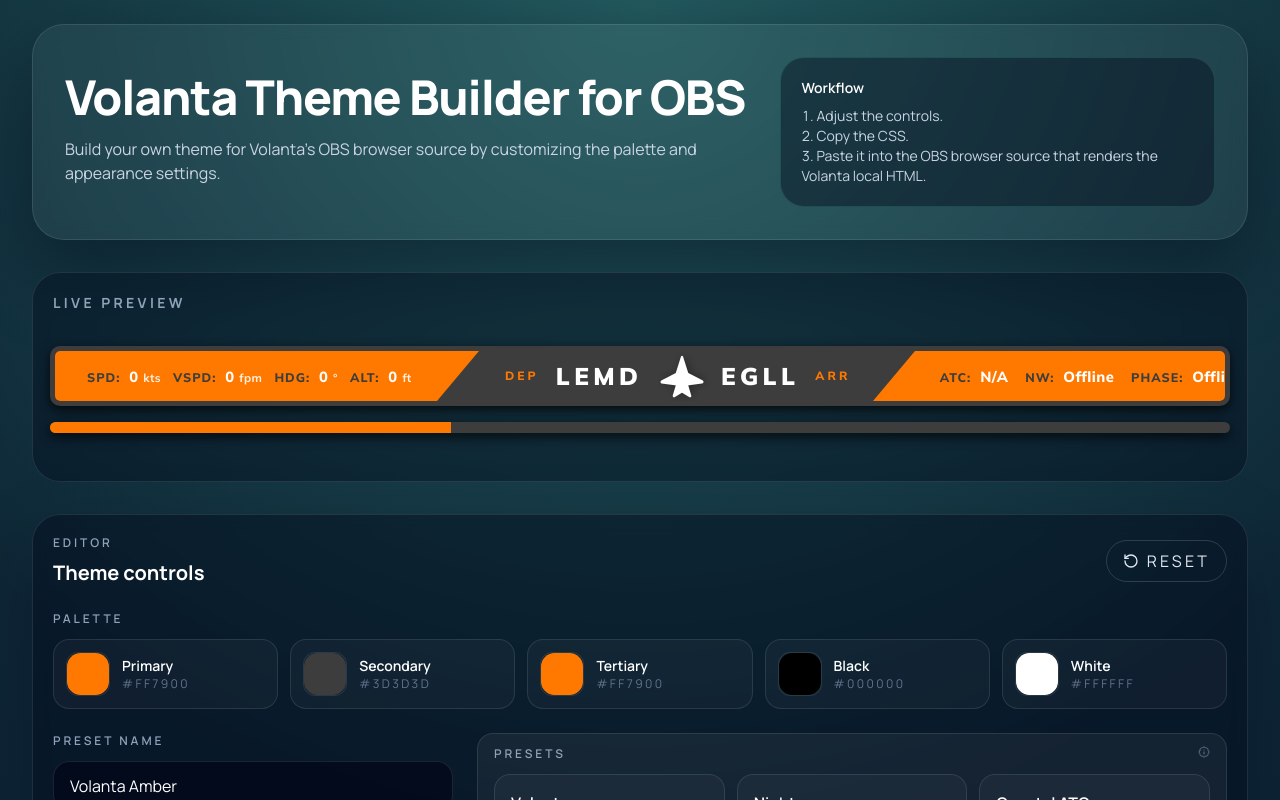
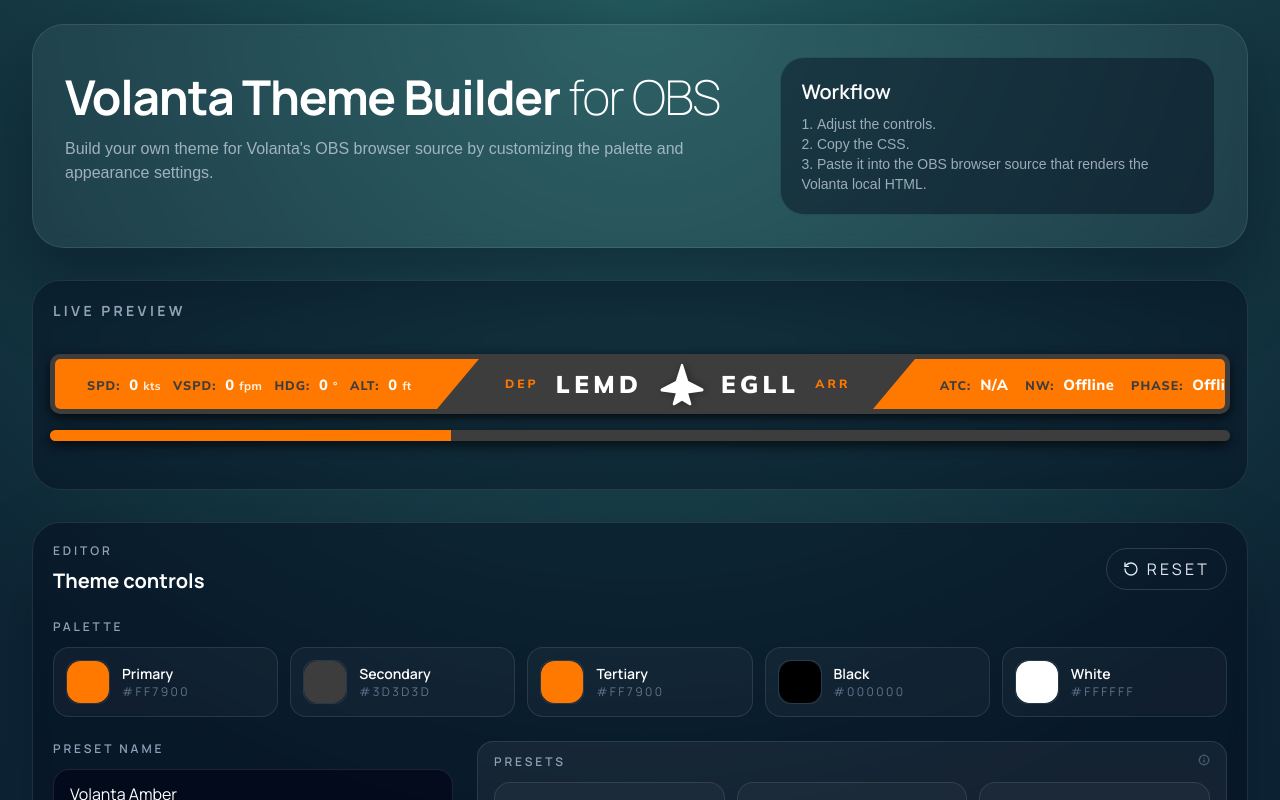
Before and after one commit to jonhyleo/volanta-overlay-obs-theme-generator, a React (Vite) app: page / in a window 1280 px wide. Shown: the top 800 px of the page. Built offline with nearby package versions, Linux system fonts and the light colour scheme; a web font is replaced by a local one.

Commit message:
Change Header font family

```diff
--- a/src/components/Header/Header.tsx
+++ b/src/components/Header/Header.tsx
@@ -12,16 +12,18 @@ const Header = ({ presetName, savedPresets, statusMessage }: Props) => {
 		<header className="grid gap-5 rounded-4xl border border-white/10 bg-white/5 p-6 shadow-[0_30px_80px_rgba(2,6,23,0.45)] backdrop-blur sm:grid-cols-[1.6fr_1fr] sm:p-8">
 			<div className="space-y-4">
 				<p className="text-xs font-semibold uppercase tracking-[0.32em] text-emerald-200/80"></p>
-				<h1 className="max-w-3xl text-3xl font-black tracking-tight text-pretty text-white sm:text-5xl">Volanta Theme Builder for OBS</h1>
-				<p className="max-w-2xl text-sm leading-6 text-slate-300 sm:text-base">
+				<h1 className="font-manrope font-extralight max-w-3xl text-3xl tracking-tight text-pretty text-white sm:text-5xl">
+					<span className="font-bold">Volanta Theme Builder</span> for OBS
+				</h1>
+				<p className="font-general max-w-2xl text-sm leading-6 text-slate-300/75 sm:text-base">
 					Build your own theme for Volanta's OBS browser source by customizing the palette and appearance settings.
 				</p>
 			</div>
-			<div className="grid gap-3 rounded-3xl border border-emerald-300/15 bg-slate-950/40 p-5 text-sm text-slate-300">
+			<div className="grid gap-3 rounded-3xl border border-emerald-300/15 bg-slate-950/40 p-5 text-sm text-slate-300/75">
 				<div>
-					<p className="font-semibold text-white">Workflow</p>
+					<p className="font-manrope font-semibold text-xl text-white">Workflow</p>
 					<div className="mt-2">
-						<ol className="list-inside list-decimal">
+						<ol className="font-general list-inside list-decimal">
 							<li>Adjust the controls.</li>
 							<li>Copy the CSS.</li>
 							<li>Paste it into the OBS browser source that renders the Volanta local HTML.</li>
```
